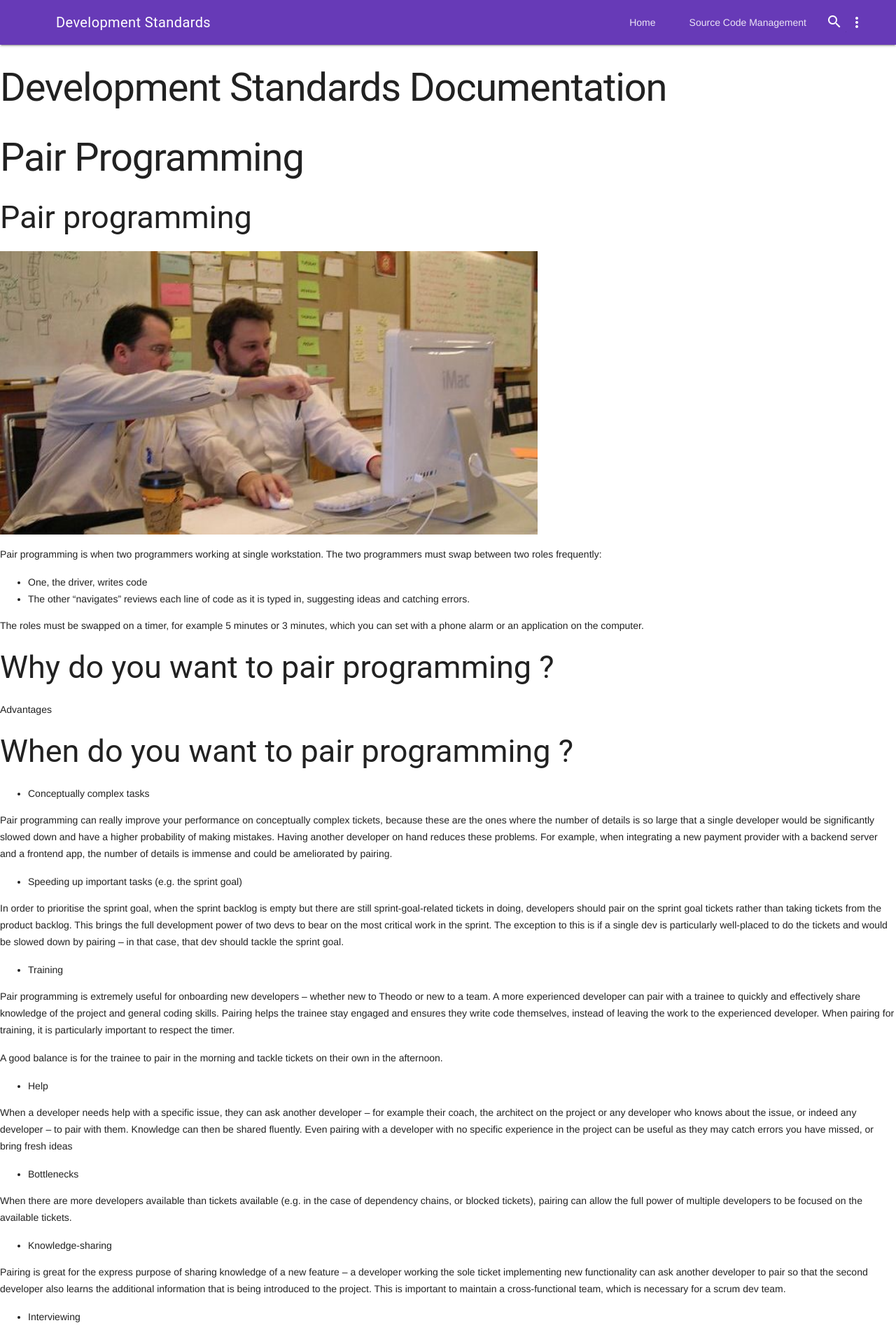
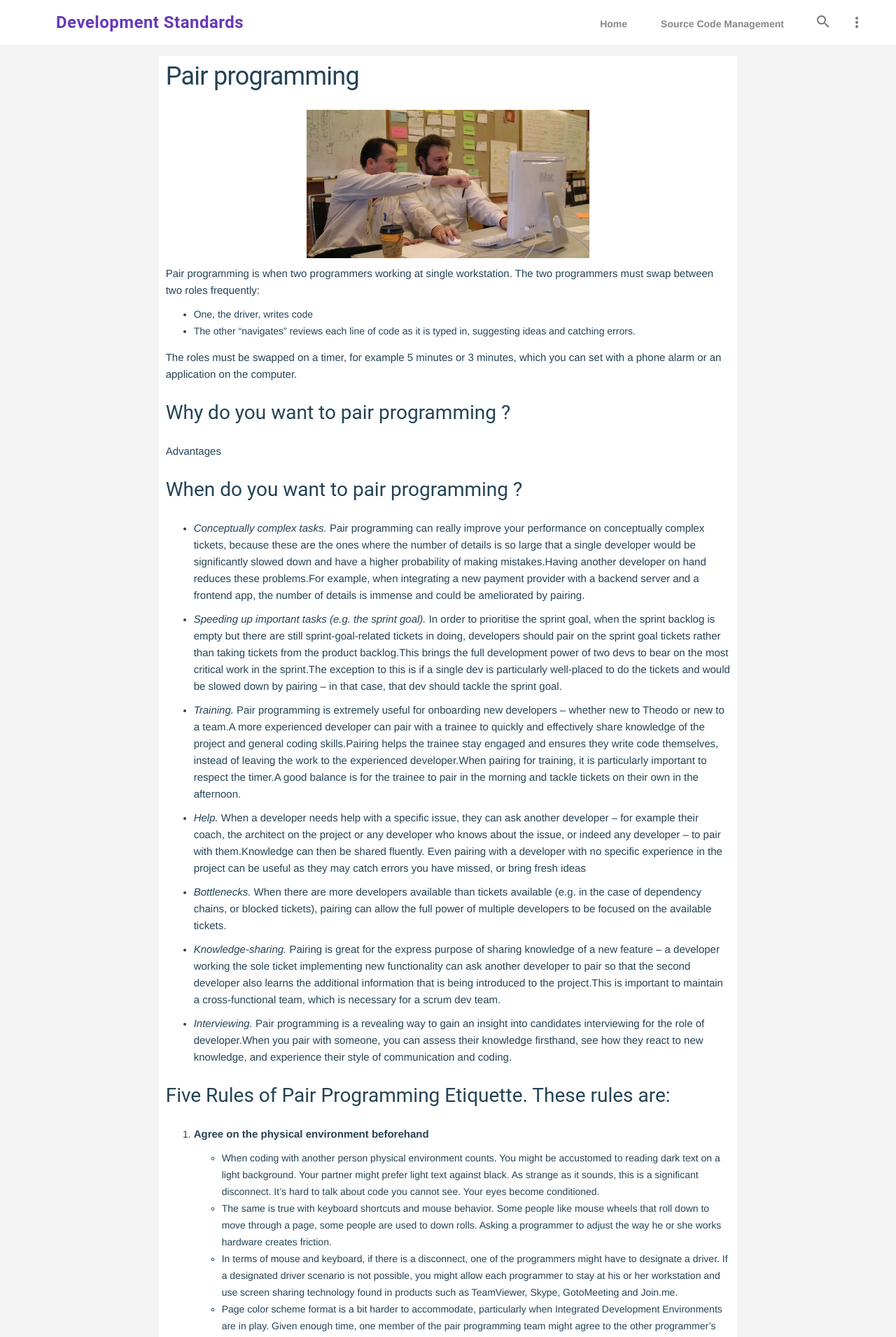
Before and after one commit to university-of-ant-solutions/development-standards.github.io, a Jekyll site: the page built from product-development-process/pair-programming.md, in a window 1280 px wide. Shown: the top 1911 px of the page at 70% size. Built offline with Jekyll 4.4.1, drawn with Linux system fonts in a browser that asks for light colours; some of the changed text lies outside the part shown.

Commit message:
updated css and layout for Home Page and Post Page

````diff
--- a/_layouts/docs.html
+++ b/_layouts/docs.html
@@ -15,18 +15,18 @@
 
 <!-- Always shows a header, even in smaller screens. -->
 <div class="mdl-layout mdl-js-layout mdl-layout--fixed-header has-drawer is-upgraded">
-  <header class="mdl-layout__header">
+  <header class="nav-primary mdl-layout__header mdl-layout__header--waterfall">
     <div class="mdl-layout__header-row">
       <!-- Title -->
-      <span class="mdl-layout-title">Development Standards</span>
+      <span class="nav-title mdl-layout-title">Development Standards</span>
       <!-- Add spacer, to align navigation to the right -->
       <div class="mdl-layout-spacer"></div>
       <!-- Navigation. We hide it in small screens. -->
-      <nav class="mdl-navigation mdl-layout--large-screen-only">
+      <nav class="nav-container mdl-navigation mdl-layout--large-screen-only">
         <a class="mdl-navigation__link" href="/">Home</a>
         <a class="mdl-navigation__link" href="">Source Code Management</a>
       </nav>
-      <div class="mdl-textfield mdl-js-textfield mdl-textfield--expandable">
+      <div class="nav-search mdl-textfield mdl-js-textfield mdl-textfield--expandable">
         <label class="mdl-button mdl-js-button mdl-button--icon" for="search">
           <i class="material-icons">search</i>
         </label>
@@ -134,17 +134,22 @@
   <main class="mdl-layout__content">
     <div class="page-content">
       {% if page.landing == true %}{% include global-header.html %}{% endif %}
-
-<h1>{{ site.name }}</h1>
-      <h1>{{ page.title }}</h1>
-{{ content }}
-
-
-
-  <header>
-    {% if page.landing == true %}{% include global-header.html %}{% endif %} {% if page.landing != true %}{% include header.html %}{% endif %}
-  </header>
-
+      <div class="col-body mdl-grid">
+          <div class="mdl-cell mdl-cell--2-col mdl-cell--2-col-tablet mdl-cell--2-col-phonedp">
+          </div>
+          <div class="col-content content mdl-cell mdl-cell--8-col mdl-cell--8-col-tablet mdl-cell--8-col-phonedp">
+            {{ content }}
+          </div>
+          <div class="mdl-cell mdl-cell--2-col mdl-cell--2-col-tablet mdl-cell--2-col-phonedp">
+          </div>
+      </div>
+      <footer class="main_footer">
+        <div class="container">
+          <div class="bottom-footer">
+            Copy right @ 2017 Particle4dev. All rights reversed.
+          </div>
+        </div>
+      </footer>
     </div>
   </main>
 </div>
--- a/_scss/_base.scss
+++ b/_scss/_base.scss
@@ -68,3 +68,25 @@ a {
   cursor: pointer;
   text-decoration: none;
 }
+
+p {
+  color: #254356;
+  font-size: 15px;
+  line-height: 24px;
+  margin: 10px 0 10px 0;
+}
+
+h1, h2, h3, h4, h5, h6 {
+  color: #254356;
+  clear: both;
+}
+
+h1 {
+  font-size: 36px;
+  line-height: 48px;
+}
+
+h2 {
+  font-size: 28px;
+  line-height: 38px;
+}
--- /dev/null
+++ b/_scss/_content.scss
@@ -0,0 +1,38 @@
+.content {
+  padding: 0px 10px;
+}
+
+.content ul,ol {
+  margin-top: 10px;
+  color: #254356;
+}
+
+.content h1 {
+  margin-top: 5px;
+}
+
+blockquote {
+  border-left-color: #1488C6;
+  padding: 10px 20px;
+  margin: 0 0 20px;
+  font-size: 17.5px;
+  border-left: 5px solid;
+}
+
+blockquote:before {
+  position: relative;
+  left: none;
+  content: none;
+}
+
+blockquote:after {
+  content: none;
+  margin-left: 0px;
+}
+
+img {
+  display: block;
+  margin: auto;
+  width: 50%;
+  margin-bottom: 5px;
+}
--- /dev/null
+++ b/_scss/_global-header.scss
@@ -0,0 +1,18 @@
+.hero-text {
+  position: relative;
+  min-height: 400px;
+  width: auto;
+  background-color: #f3f3f3;
+  background: url(/images/slide01.jpg) center 30% no-repeat;
+  background-size: cover;
+}
+
+.slogan {
+  font-size: 40px;
+  padding-top: 80px;
+}
+
+.sub-slogan {
+  font-size: 18px;
+  padding: 20px 0px;
+}
--- /dev/null
+++ b/_scss/_layout.scss
@@ -0,0 +1,55 @@
+.container {
+  margin-right: auto;
+  margin-left: auto;
+  padding-left: 15px;
+  padding-right: 15px;
+}
+
+.col-body {
+  flex-direction: row;
+  flex: 1;
+  background-color: #f3f3f3;
+}
+
+.col-content {
+  flex: 1;
+  transition: all 0.5s ease;
+  background-color: #fff;
+}
+
+.first-content {
+  display: flex;
+  min-height: 20em;
+  min-width: 400px;
+  justify-content: center;
+  background-color: #fff;
+}
+
+.first-content-text {
+  text-align: center;
+  max-width: 70%;
+}
+
+.second-content {
+  background-color: #f3f3f3;
+}
+
+.second-content-text {
+  text-align: center;
+  max-width: 500px;
+  margin-left: auto;
+  margin-right: auto;
+  padding: 5px 0px;
+}
+
+.main_footer {
+  background: #fff;
+  position: relative;
+  border-top: 1px solid #E0E4E7;
+}
+
+.bottom-footer {
+  text-align: center;
+  clear: both;
+  padding: 15px 0;
+}
--- /dev/null
+++ b/_scss/_navigation.scss
@@ -0,0 +1,36 @@
+/*
+*
+* Primary navigation - top header **********************************************************
+*
+*/
+
+.nav-primary {
+  overflow: visible;
+  background-color: white;
+}
+
+.nav-primary .material-icons {
+  color: #767777 !important;
+}
+
+.nav-title {
+  font-weight: 700;
+  font-size: 24px;
+  color: rgb(103,58,183);
+}
+
+.nav-container .mdl-navigation__link {
+  display: inline-block;
+  height: 60px;
+  line-height: 68px;
+  background-color: transparent !important;
+  border-bottom: 4px solid transparent;
+  color: #757575;
+  font-weight: 700;
+  font-size: 14px;
+}
+
+.nav-search {
+  margin-left: 16px;
+  margin-right: 16px;
+}
--- /dev/null
+++ b/_scss/_typography.scss
@@ -0,0 +1,6 @@
+.hero-text-font {
+  font-family: 'Roboto', 'Helvetica', 'Arial', sans-serif;
+  line-height: 1;
+  color: #767777;
+  font-weight: 600;
+}
--- a/css/style.scss
+++ b/css/style.scss
@@ -4,3 +4,9 @@
 
 @import "variables";
 @import "base";
+@import "navigation";
+@import "layout";
+@import "global-header";
+@import "typography";
+@import "buttons";
+@import "content";
--- a/product-development-process/pair-programming.md
+++ b/product-development-process/pair-programming.md
@@ -4,7 +4,7 @@ keywords: pair programming, agile, scrum, development
 title: Pair Programming
 ---
 
-## Pair programming
+# Pair programming
 
 ![Pair programming](/product-development-process/images/pair-programming.jpg){: width="60%"}
 
@@ -19,71 +19,35 @@ The roles must be swapped on a timer, for example 5 minutes or 3 minutes, which
 Advantages
 ## When do you want to pair programming ?
 
-- Conceptually complex tasks
+- *Conceptually complex tasks.* Pair programming can really improve your performance on conceptually complex tickets, because these are the ones where the number of details is so large that a single developer would be significantly slowed down and have a higher probability of making mistakes.Having another developer on hand reduces these problems.For example, when integrating a new payment provider with a backend server and a frontend app, the number of details is immense and could be ameliorated by pairing.
 
-Pair programming can really improve your performance on conceptually complex tickets, because these are the ones where the number of details is so large that a single developer would be significantly slowed down and have a higher probability of making mistakes.
-Having another developer on hand reduces these problems.
-For example, when integrating a new payment provider with a backend server and a frontend app, the number of details is immense and could be ameliorated by pairing.
+- *Speeding up important tasks (e.g. the sprint goal).* In order to prioritise the sprint goal, when the sprint backlog is empty but there are still sprint-goal-related tickets in doing, developers should pair on the sprint goal tickets rather than taking tickets from the product backlog.This brings the full development power of two devs to bear on the most critical work in the sprint.The exception to this is if a single dev is particularly well-placed to do the tickets and would be slowed down by pairing – in that case, that dev should tackle the sprint goal.
 
-- Speeding up important tasks (e.g. the sprint goal)
+- *Training.* Pair programming is extremely useful for onboarding new developers – whether new to Theodo or new to a team.A more experienced developer can pair with a trainee to quickly and effectively share knowledge of the project and general coding skills.Pairing helps the trainee stay engaged and ensures they write code themselves, instead of leaving the work to the experienced developer.When pairing for training, it is particularly important to respect the timer.A good balance is for the trainee to pair in the morning and tackle tickets on their own in the afternoon.
 
-In order to prioritise the sprint goal, when the sprint backlog is empty but there are still sprint-goal-related tickets in doing, developers should pair on the sprint goal tickets rather than taking tickets from the product backlog.
-This brings the full development power of two devs to bear on the most critical work in the sprint.
-The exception to this is if a single dev is particularly well-placed to do the tickets and would be slowed down by pairing – in that case, that dev should tackle the sprint goal.
-
-- Training
-
-Pair programming is extremely useful for onboarding new developers – whether new to Theodo or new to a team.
-A more experienced developer can pair with a trainee to quickly and effectively share knowledge of the project and general coding skills.
-Pairing helps the trainee stay engaged and ensures they write code themselves, instead of leaving the work to the experienced developer.
-When pairing for training, it is particularly important to respect the timer.
-
-A good balance is for the trainee to pair in the morning and tackle tickets on their own in the afternoon.
-
-- Help
-
-When a developer needs help with a specific issue, they can ask another developer – for example their coach, the architect on the project or any developer who knows about the issue, or indeed any developer – to pair with them.
-Knowledge can then be shared fluently.
+- *Help.* When a developer needs help with a specific issue, they can ask another developer – for example their coach, the architect on the project or any developer who knows about the issue, or indeed any developer – to pair with them.Knowledge can then be shared fluently.
 Even pairing with a developer with no specific experience in the project can be useful as they may catch errors you have missed, or bring fresh ideas
 
-- Bottlenecks
+- *Bottlenecks.* When there are more developers available than tickets available (e.g. in the case of dependency chains, or blocked tickets), pairing can allow the full power of multiple developers to be focused on the available tickets.
 
-When there are more developers available than tickets available (e.g. in the case of dependency chains, or blocked tickets), pairing can allow the full power of multiple developers to be focused on the available tickets.
+- *Knowledge-sharing.* Pairing is great for the express purpose of sharing knowledge of a new feature – a developer working the sole ticket implementing new functionality can ask another developer to pair so that the second developer also learns the additional information that is being introduced to the project.This is important to maintain a cross-functional team, which is necessary for a scrum dev team.
 
-- Knowledge-sharing
+- *Interviewing.* Pair programming is a revealing way to gain an insight into candidates interviewing for the role of developer.When you pair with someone, you can assess their knowledge firsthand, see how they react to new knowledge, and experience their style of communication and coding.
 
-Pairing is great for the express purpose of sharing knowledge of a new feature – a developer working the sole ticket implementing new functionality can ask another developer to pair so that the second developer also learns the additional information that is being introduced to the project.
-This is important to maintain a cross-functional team, which is necessary for a scrum dev team.
+## Five Rules of Pair Programming Etiquette. These rules are:
 
-- Interviewing
+1. **Agree on the physical environment beforehand**
 
-Pair programming is a revealing way to gain an insight into candidates interviewing for the role of developer.
-When you pair with someone, you can assess their knowledge firsthand, see how they react to new knowledge, and experience their style of communication and coding.
+    - When coding with another person physical environment counts. You might be accustomed to reading dark text on a light background. Your partner might prefer light text against black. As strange as it sounds, this is a significant disconnect. It’s hard to talk about code you cannot see. Your eyes become conditioned.
+    - The same is true with keyboard shortcuts and mouse behavior. Some people like mouse wheels that roll down to move through a page, some people are used to down rolls. Asking a programmer to adjust the way he or she works hardware creates friction.
+    - In terms of mouse and keyboard, if there is a disconnect, one of the programmers might have to designate a driver. If a designated driver scenario is not possible,  you might allow each programmer to stay at his or her workstation and use screen sharing technology found in products such as TeamViewer, Skype, GotoMeeting and Join.me.
+    - Page color scheme format is a bit harder to accommodate, particularly when Integrated Development Environments are in play. Given enough time, one member of the pair programming team might agree to the other programmer’s screen preference. Or, both programmers might come up a color schema that is acceptable to each. Yet, both developers need to be able to view the code in a variety of ways– variable inspection, call stack and variable watches, for example.  A common environment needs to be identified. Not being able to glean code information quickly and accurately will cause friction and slow the pair down. Taking the time to agree on physical environment beforehand will save loads of time later on.
 
-## 5 Rules of Pair Programming Etiquette. These rules are:
-
-- Agree on the physical environment beforehand
-
-When coding with another person physical environment counts. You might be accustomed to reading dark text on a light background. Your partner might prefer light text against black. As strange as it sounds, this is a significant disconnect. It’s hard to talk about code you cannot see. Your eyes become conditioned.
-
-The same is true with keyboard shortcuts and mouse behavior. Some people like mouse wheels that roll down to move through a page, some people are used to down rolls. Asking a programmer to adjust the way he or she works hardware creates friction.
-
-In terms of mouse and keyboard, if there is a disconnect, one of the programmers might have to designate a driver. If a designated driver scenario is not possible,  you might allow each programmer to stay at his or her workstation and use screen sharing technology found in products such as TeamViewer, Skype, GotoMeeting and Join.me.
-
-Page color scheme format is a bit harder to accommodate, particularly when Integrated Development Environments are in play. Given enough time, one member of the pair programming team might agree to the other programmer’s screen preference. Or, both programmers might come up a color schema that is acceptable to each. Yet, both developers need to be able to view the code in a variety of ways– variable inspection, call stack and variable watches, for example.  A common environment needs to be identified. Not being able to glean code information quickly and accurately will cause friction and slow the pair down. Taking the time to agree on physical environment beforehand will save loads of time later on.
-
-- When talking about code, always refer to line number and file name
-
-Take a look at the following question:
-```
-What’s the value of the variable?
-```
-
-Compare the content of that question to the following question:
-
-```
-“What is the value of the variable, obj at Line 232 of the file, MyFile.java?”
-```
+2. **When talking about code, always refer to line number and file name**
+    - Take a look at the following question:
+      >What is the value of the variable?
+    - Compare the content of that question to the following question:
+      >“What is the value of the variable, obj at Line 232 of the file, MyFile.java?”
 
 The first question needs a whole lot more follow up to attain clarity. The second question, not so much, if any at all.
 
````
Also changed, not shown: other parts of _layouts/docs.html (+1 -1 lines), other parts of product-development-process/pair-programming.md (+3 -3 lines), _includes/global-header.html (+4 -12 lines), index.md (+1 -5 lines), _scss/_buttons.scss (added), _scss/_mobile.scss (added), images/slide01.jpg (added).
